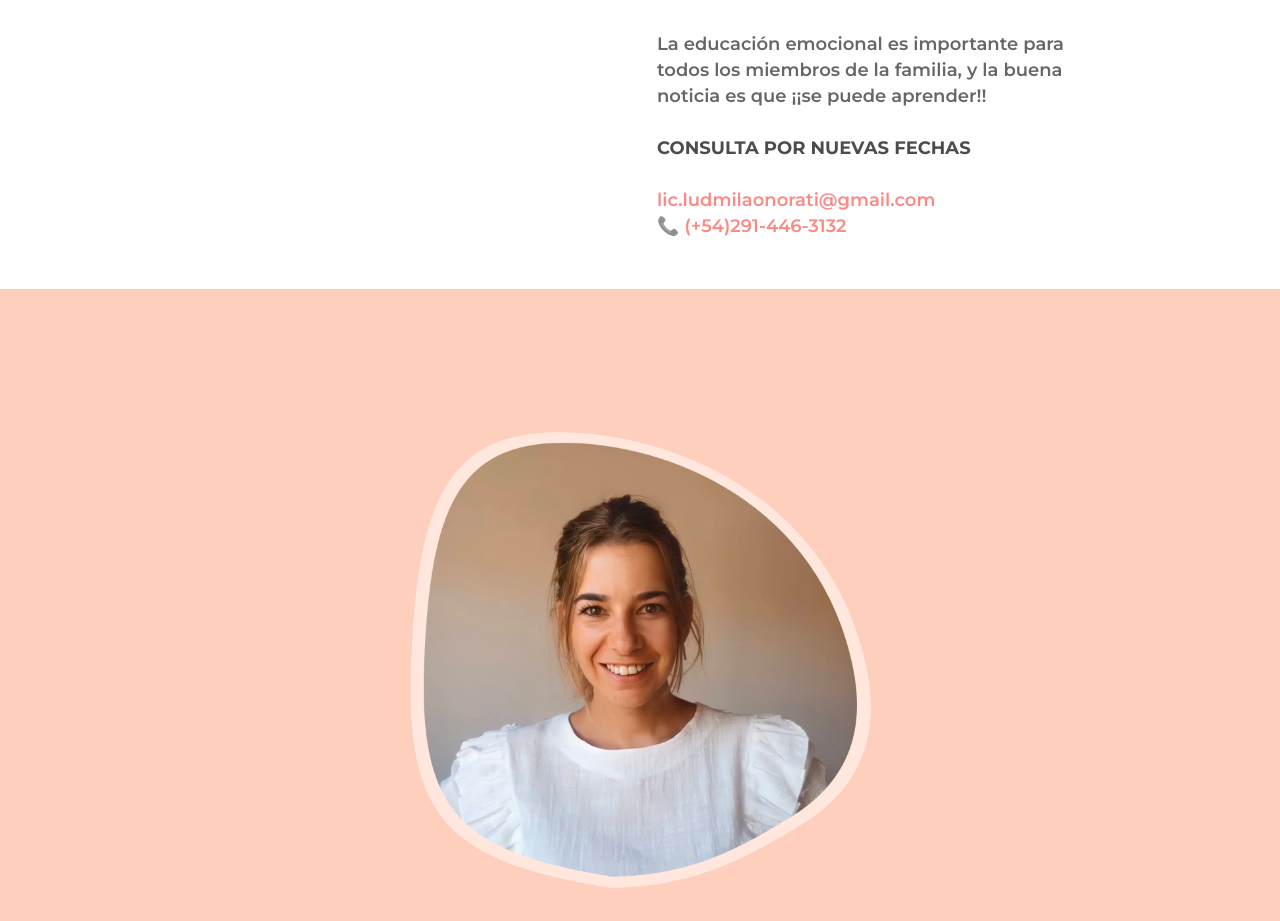
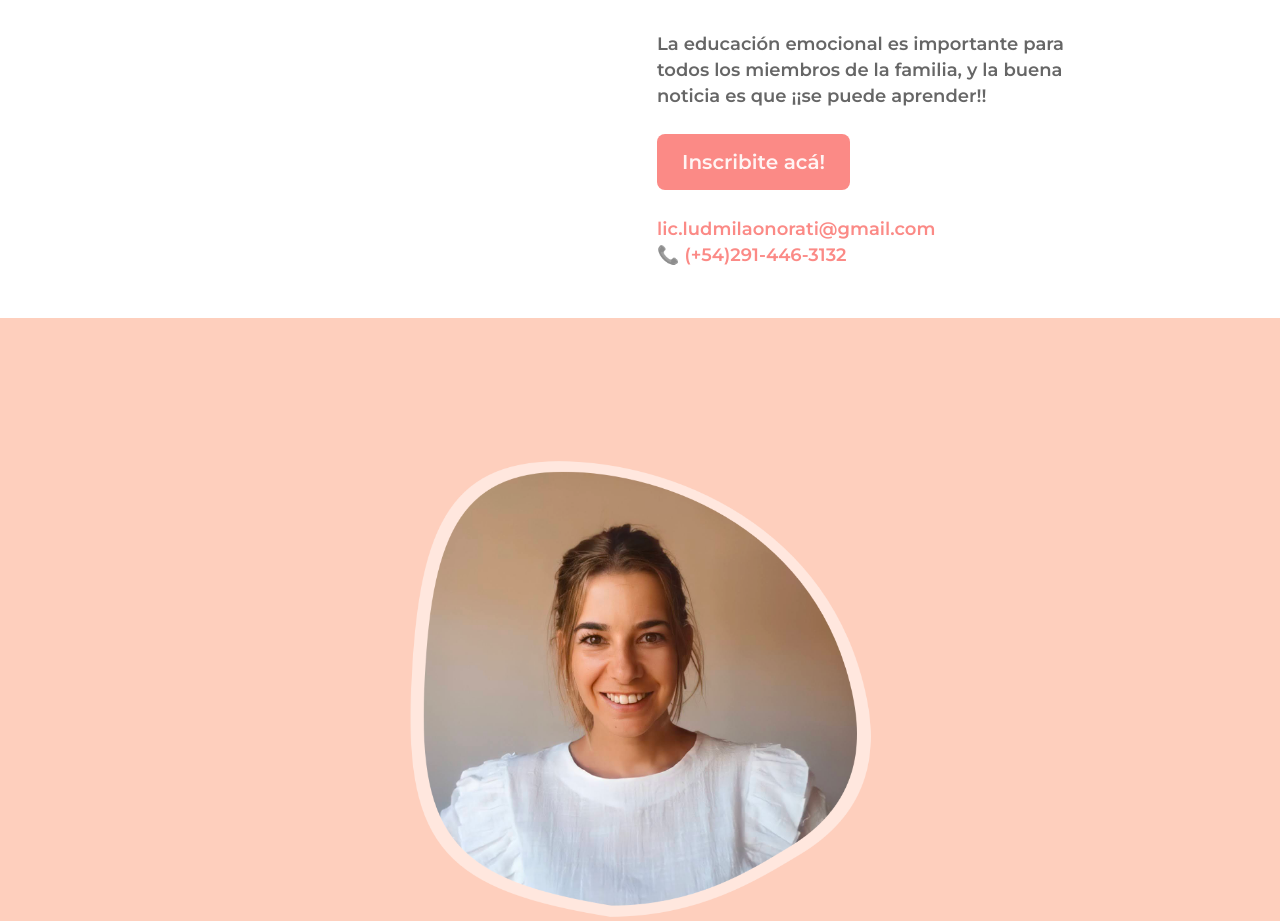
Before and after one commit to enaros/ludmila, a website: page talleres.html in a window 1280 px wide. Shown: the part 2061-2982 px from the top of the page. Drawn offline with nearby package versions, Linux system fonts and the light colour scheme.

Commit message:
add button

```diff
--- a/talleres.html
+++ b/talleres.html
@@ -283,7 +283,10 @@
                     La educación emocional es importante para todos los miembros de la familia, y la buena noticia es que ¡¡se puede aprender!!
                   </div>
                   <div>
-                    <br/><strong>CONSULTA POR NUEVAS FECHAS</strong><br/><br/>
+                    <a class="button" target="_blank" href="https://licludmilaonorati.tiendup.com/curso/emociones-limites-y-berrinches" data-swiper-parallax-duration="1000" data-swiper-parallax="-700">
+                      Inscribite acá!
+                    </a>
+                    <br/><br/>
                     <a class="link" href="mailto:lic.ludmilaonorati@gmail.com">lic.ludmilaonorati@gmail.com</a><br/>
                     📞 <a class="link" href="tel:+5492914463132">(+54)291-446-3132</a><br/>
                   </div>
```
